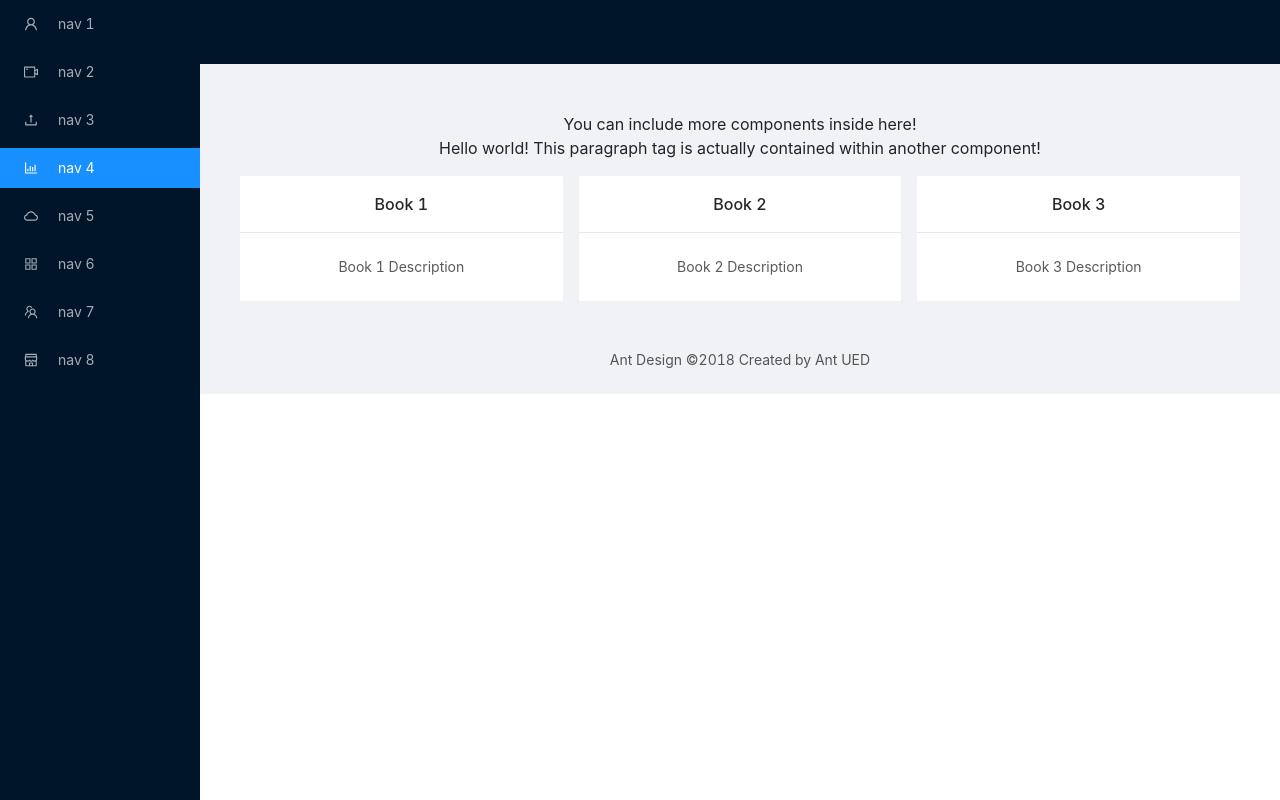
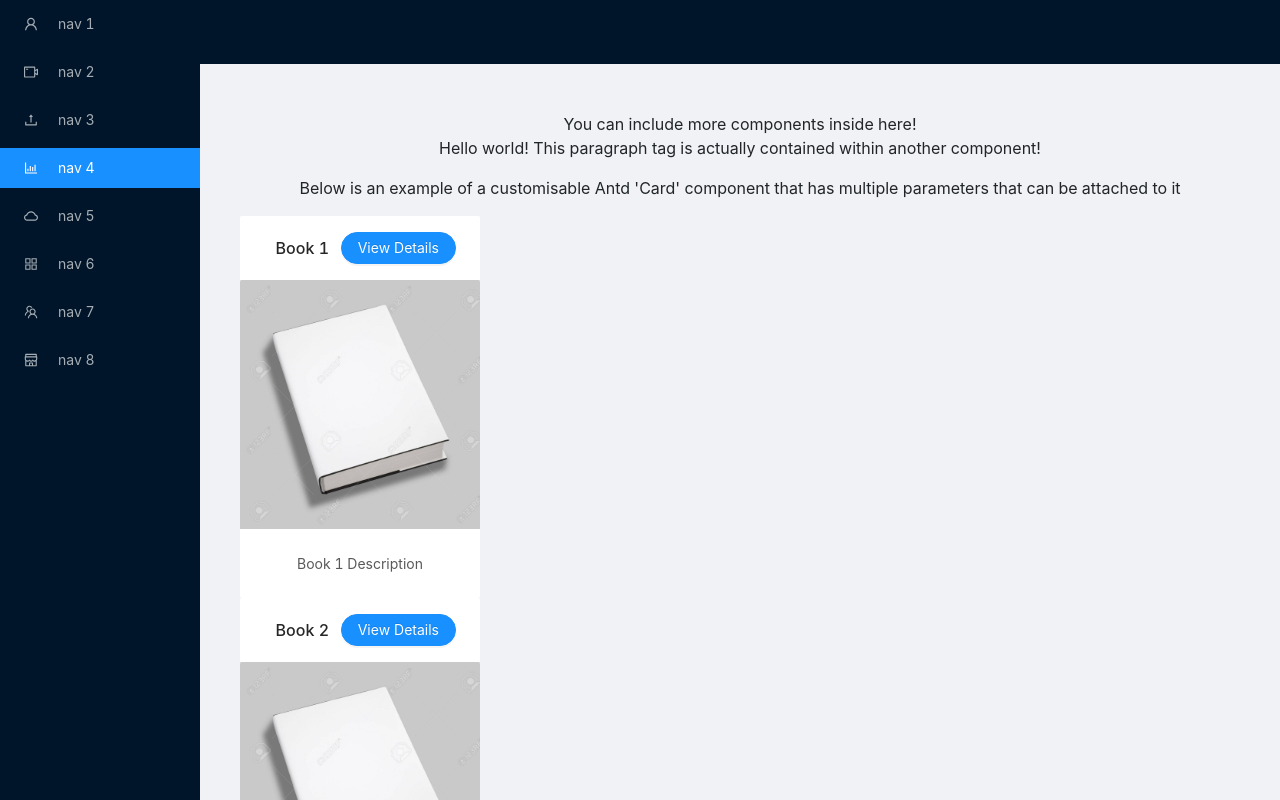
Before and after one commit to jilingy/capstone-project-assembly-gang, a React (Create React App) app in the folder frontend/: page / in a window 1280 px wide. Shown: the top 800 px of the page. Built offline with nearby package versions, Linux system fonts and the light colour scheme.

Commit message:
added 'Card' component example

```diff
--- a/frontend/src/components/Card.js
+++ b/frontend/src/components/Card.js
@@ -1,5 +1,5 @@
 import React from 'react';
-import { Card, Col, Row } from 'antd';
+import { Card, Col, Row, Button } from 'antd';
 
 class CustomCard extends React.Component {
 
@@ -13,12 +13,20 @@ class CustomCard extends React.Component {
     render() {
         return (
             <div className="site-card-wrapper">
+                <p>Below is an example of a customisable Antd 'Card' component that has multiple parameters that can be attached to it</p>
                 <Row gutter={16}>
                 {
                     this.props.booksData.map(book => {
                         return (
-                            <Col span={8}>
-                                <Card title={book.title} bordered={false}>
+                            <Col>
+                                <Card
+                                    title={book.title}
+                                    bordered={false}
+                                    cover={<img alt="example" src={book.img_url} />}
+                                    style={{ width: 240 }}
+                                    extra={<Button type="primary" shape="round">View Details</Button>}
+                                    hoverable
+                                >
                                     {book.desc}
                                 </Card>
                             </Col>
--- a/frontend/src/containers/TestContainer.js
+++ b/frontend/src/containers/TestContainer.js
@@ -1,5 +1,6 @@
 import React from 'react';
 import CustomCard from '../components/Card';
+import BookCover from '../images/book_cover.jpg';
 
 class TestContainer extends React.Component {
 
@@ -15,15 +16,18 @@ class TestContainer extends React.Component {
         let booksData = [
             {
               title: "Book 1",
-              desc: "Book 1 Description"
+              desc: "Book 1 Description",
+              img_url: BookCover,
             },
             {
               title: "Book 2",
-              desc: "Book 2 Description"
+              desc: "Book 2 Description",
+              img_url: BookCover,
             },
             {
               title: "Book 3",
-              desc: "Book 3 Description"
+              desc: "Book 3 Description",
+              img_url: BookCover,
             },
         ];
 
```
Also changed, not shown: frontend/src/images/book_cover.jpg (added).
